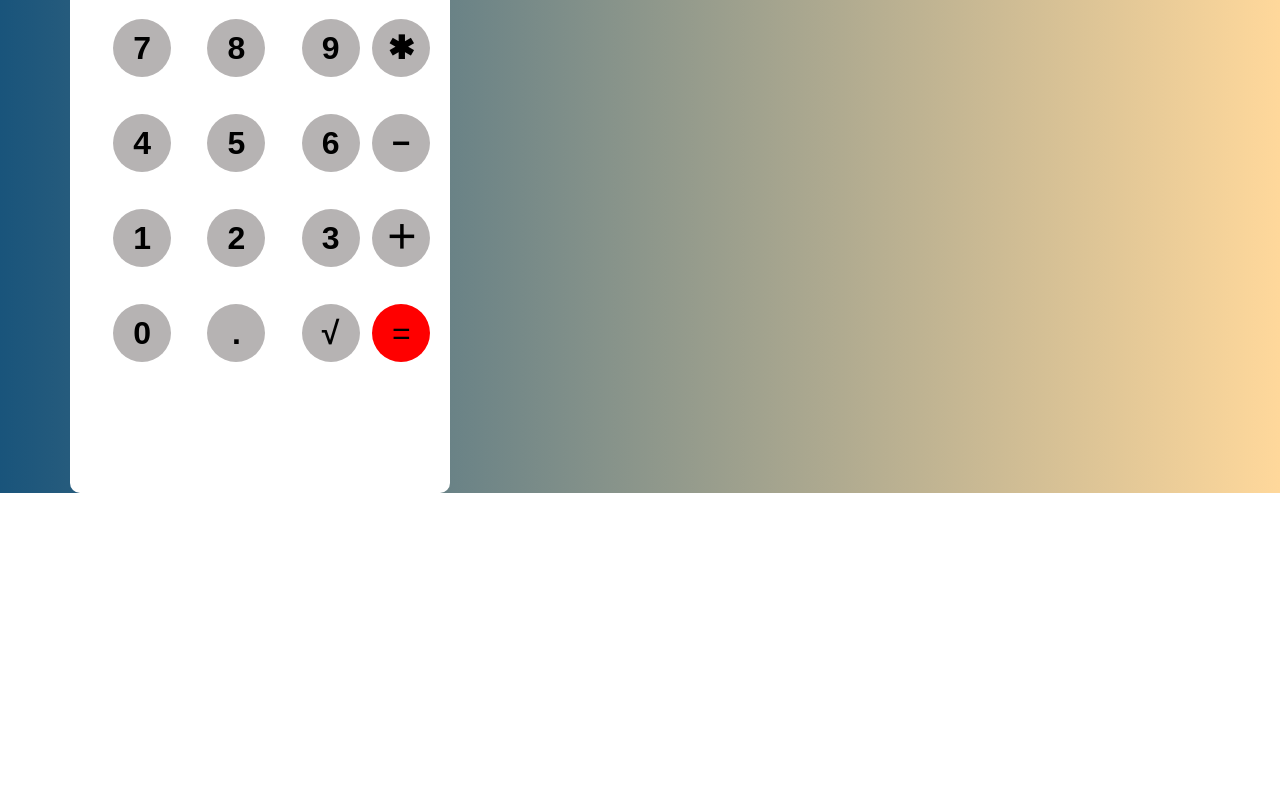
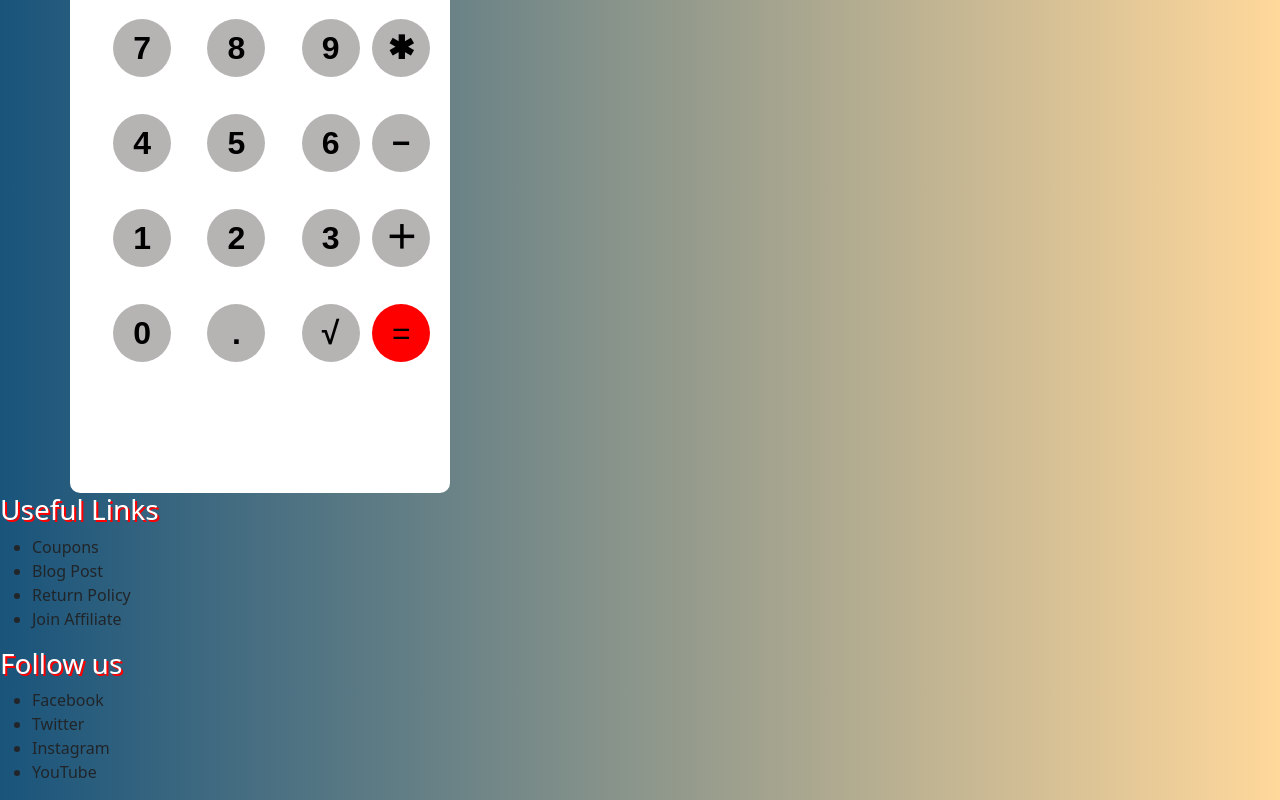
Before and after one commit to mj-this-side/Calculator-Project, a plain HTML site: page calculator.html in a window 1280 px wide. Shown: the part 323-1123 px from the top of the page. Before the commit the page ends 816 px from the top, so only its background shows below. Drawn offline with nearby package versions, Linux system fonts and the light colour scheme.

Commit message:
Update calculator.html

```diff
--- a/calculator.html
+++ b/calculator.html
@@ -81,6 +81,26 @@
             </div>
         </div>
     </div>
+
+    <div class="footer-col-3">
+				<h3>Useful Links</h3>
+						<ul>
+							<li>Coupons</li>
+							<li>Blog Post</li>
+							<li>Return Policy</li>
+							<li>Join Affiliate</li>
+						</ul>
+					</div>
+					<div class="footer-col-4">
+						<h3>Follow us</h3>
+						<ul>
+							<li>Facebook</li>
+							<li>Twitter</li>
+							<li>Instagram</li>
+							<li>YouTube</li>
+						</ul>
+					</div>
+
 </body>
 
 </html>
```
